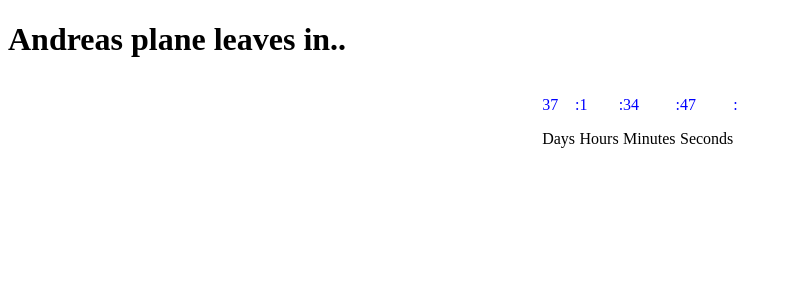
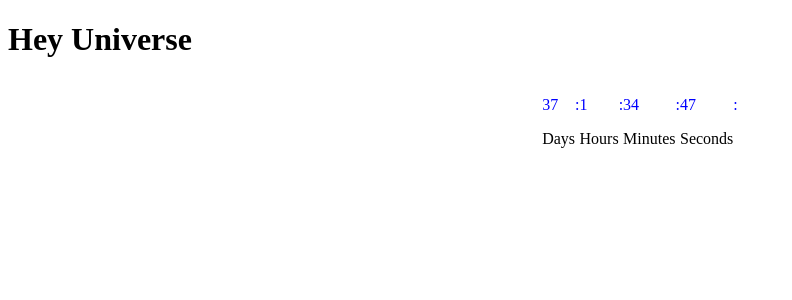
Before and after one commit to AndreasB09/Countdown-Component, a React (Vite) app: page / in a window 1280 px wide. Shown: the top 300 px of the page, without its empty margins (0-792 px from the left). Built offline with nearby package versions, Linux system fonts and the light colour scheme.

Commit message:
changed title

```diff
--- a/src/App.jsx
+++ b/src/App.jsx
@@ -7,7 +7,7 @@ export default function App() {
 
   return (
     <div>
-      <h1>Andreas plane leaves in..</h1>
+      <h1>Hey Universe</h1>
       <CountdownTimer targetDate={targetDate.getTime()} />
     </div>
   );
```
